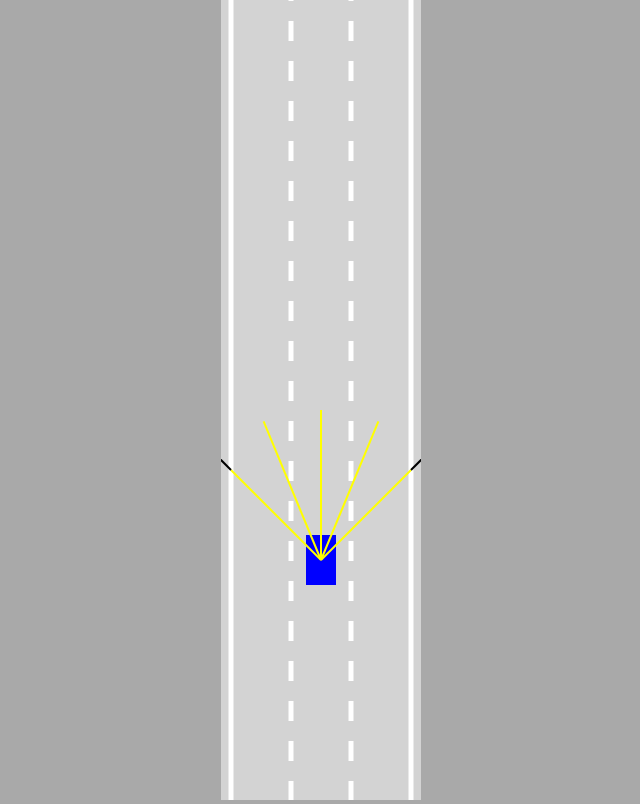
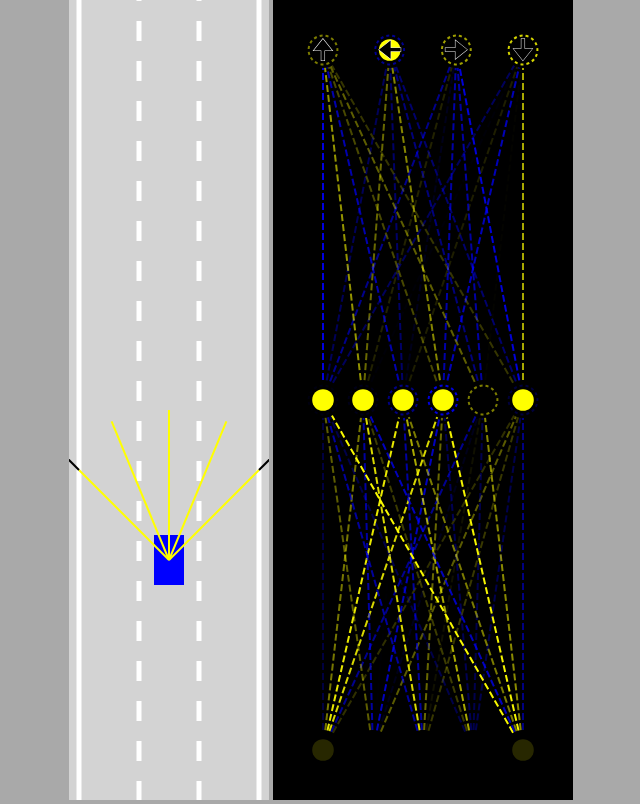
Before and after one commit to arnavt78/self-driving-car, a plain HTML site: page index.html in a window 1280 px wide. Shown: the whole page, without its empty margins (319-959 px from the left). Drawn offline with Linux system fonts and the light colour scheme.

Commit message:
Added neural network code and visualizer

```diff
--- a/car.js
+++ b/car.js
@@ -12,7 +12,12 @@ class Car {
     this.angle = 0;
     this.damaged = false;
 
-    if (controlType != "DUMMY") this.sensor = new Sensor(this);
+    this.useBrain = controlType == "AI";
+
+    if (controlType != "DUMMY") {
+      this.sensor = new Sensor(this);
+      this.brain = new NeuralNetwork([this.sensor.rayCount, 6, 4]);
+    }
     this.controls = new Controls(controlType);
   }
 
@@ -24,7 +29,21 @@ class Car {
       this.damaged = this.#assessDamage(roadBorders, traffic);
     }
 
-    if (this.sensor) this.sensor.update(roadBorders, traffic);
+    if (this.sensor) {
+      this.sensor.update(roadBorders, traffic);
+
+      const offsets = this.sensor.readings.map((s) => (s == null ? 0 : 1 - s.offset));
+      const outputs = NeuralNetwork.feedForward(offsets, this.brain);
+
+      // console.log(outputs);
+
+      if (this.useBrain) {
+        this.controls.forward = outputs[0];
+        this.controls.left = outputs[1];
+        this.controls.right = outputs[2];
+        this.controls.reverse = outputs[3];
+      }
+    }
   }
 
   #assessDamage(roadBorders, traffic) {
--- a/index.html
+++ b/index.html
@@ -8,9 +8,12 @@
     <title>Self-Driving Car</title>
   </head>
   <body>
-    <canvas id="myCanvas"></canvas>
+    <canvas id="carCanvas"></canvas>
+    <canvas id="networkCanvas"></canvas>
 
     <script src="utils.js"></script>
+    <script src="visualizer.js"></script>
+    <script src="network.js"></script>
     <script src="sensor.js"></script>
     <script src="road.js"></script>
     <script src="controls.js"></script>
--- a/index.js
+++ b/index.js
@@ -1,30 +1,40 @@
-const canvas = document.getElementById("myCanvas");
-canvas.width = 200;
+const carCanvas = document.getElementById("carCanvas");
+carCanvas.width = 200;
 
-const ctx = canvas.getContext("2d");
-const road = new Road(canvas.width / 2, canvas.width * 0.9);
-const car = new Car(road.getLaneCenter(1), 100, 30, 50, "KEYS");
+const networkCanvas = document.getElementById("networkCanvas");
+networkCanvas.width = 300;
+
+const carCtx = carCanvas.getContext("2d");
+const networkCtx = networkCanvas.getContext("2d");
+
+const road = new Road(carCanvas.width / 2, carCanvas.width * 0.9);
+const car = new Car(road.getLaneCenter(1), 100, 30, 50, "AI");
 const traffic = [new Car(road.getLaneCenter(1), -100, 30, 50, "DUMMY", 2)];
 
-const animate = () => {
+const animate = (time) => {
   for (let i = 0; i < traffic.length; i++) {
     traffic[i].update(road.borders, []);
   }
   car.update(road.borders, traffic);
 
-  canvas.height = window.innerHeight;
+  carCanvas.height = window.innerHeight;
+  networkCanvas.height = window.innerHeight;
 
-  ctx.save();
-  ctx.translate(0, -car.y + canvas.height * 0.7);
+  carCtx.save();
+  carCtx.translate(0, -car.y + carCanvas.height * 0.7);
 
-  road.draw(ctx);
+  road.draw(carCtx);
 
   for (let i = 0; i < traffic.length; i++) {
-    traffic[i].draw(ctx, "red");
+    traffic[i].draw(carCtx, "red");
   }
-  car.draw(ctx, "blue");
+  car.draw(carCtx, "blue");
 
-  ctx.restore();
+  carCtx.restore();
+
+  networkCtx.lineDashOffset = -time / 50;
+
+  Visualizer.drawNetwork(networkCtx, car.brain);
   requestAnimationFrame(animate);
 };
 
--- /dev/null
+++ b/network.js
@@ -0,0 +1,61 @@
+class NeuralNetwork {
+  constructor(neuronCounts) {
+    this.levels = [];
+    for (let i = 0; i < neuronCounts.length - 1; i++) {
+      this.levels.push(new Level(neuronCounts[i], neuronCounts[i + 1]));
+    }
+  }
+
+  static feedForward(givenInputs, network) {
+    let outputs = Level.feedForward(givenInputs, network.levels[0]);
+    for (let i = 1; i < network.levels.length; i++) {
+      outputs = Level.feedForward(outputs, network.levels[i]);
+    }
+    return outputs;
+  }
+}
+
+class Level {
+  constructor(inputCount, outputCount) {
+    this.inputs = new Array(inputCount);
+    this.outputs = new Array(outputCount);
+    this.biases = new Array(outputCount);
+
+    this.weights = [];
+    for (let i = 0; i < inputCount; i++) {
+      this.weights[i] = new Array(outputCount);
+    }
+
+    Level.#randomize(this);
+  }
+
+  static #randomize(level) {
+    for (let i = 0; i < level.inputs.length; i++) {
+      for (let j = 0; j < level.outputs.length; j++) {
+        level.weights[i][j] = Math.random() * 2 - 1;
+      }
+    }
+
+    for (let i = 0; i < level.biases.length; i++) {
+      level.biases[i] = Math.random() * 2 - 1;
+    }
+  }
+
+  static feedForward(givenInputs, level) {
+    for (let i = 0; i < level.inputs.length; i++) {
+      level.inputs[i] = givenInputs[i];
+    }
+
+    for (let i = 0; i < level.outputs.length; i++) {
+      let sum = 0;
+      for (let j = 0; j < level.inputs.length; j++) {
+        sum += level.inputs[j] * level.weights[j][i];
+      }
+
+      if (sum > level.biases[i]) level.outputs[i] = 1;
+      else level.outputs[i] = 0;
+    }
+
+    return level.outputs;
+  }
+}
--- a/style.css
+++ b/style.css
@@ -5,6 +5,9 @@ body {
   text-align: center;
 }
 
-#myCanvas {
+#carCanvas {
   background: lightgrey;
 }
+#networkCanvas {
+  background: black;
+}
--- a/utils.js
+++ b/utils.js
@@ -36,3 +36,11 @@ const polysIntersect = (poly1, poly2) => {
 
   return false;
 };
+
+const getRGBA = (value) => {
+  const alpha = Math.abs(value);
+  const R = value < 0 ? 0 : 255;
+  const G = R;
+  const B = value > 0 ? 0 : 255;
+  return "rgba(" + R + "," + G + "," + B + "," + alpha + ")";
+};
--- /dev/null
+++ b/visualizer.js
@@ -0,0 +1,99 @@
+class Visualizer {
+  static drawNetwork(ctx, network) {
+    const margin = 50;
+    const left = margin;
+    const top = margin;
+    const width = ctx.canvas.width - margin * 2;
+    const height = ctx.canvas.height - margin * 2;
+
+    const levelHeight = height / network.levels.length;
+
+    for (let i = network.levels.length - 1; i >= 0; i--) {
+      const levelTop =
+        top +
+        lerp(
+          height - levelHeight,
+          0,
+          network.levels.length == 1 ? 0.5 : i / (network.levels.length - 1)
+        );
+
+      ctx.setLineDash([7, 3]);
+      Visualizer.drawLevel(
+        ctx,
+        network.levels[i],
+        left,
+        levelTop,
+        width,
+        levelHeight,
+        i == network.levels.length - 1 ? ["🠉", "🠈", "🠊", "🠋"] : []
+      );
+    }
+  }
+
+  static drawLevel(ctx, level, left, top, width, height, outputLabels) {
+    const right = left + width;
+    const bottom = top + height;
+
+    const { inputs, outputs, weights, biases } = level;
+
+    for (let i = 0; i < inputs.length; i++) {
+      for (let j = 0; j < outputs.length; j++) {
+        ctx.beginPath();
+        ctx.moveTo(Visualizer.#getNodeX(inputs, i, left, right), bottom);
+        ctx.lineTo(Visualizer.#getNodeX(outputs, j, left, right), top);
+        ctx.lineWidth = 2;
+        ctx.strokeStyle = getRGBA(weights[i][j]);
+        ctx.stroke();
+      }
+    }
+
+    const nodeRadius = 18;
+    for (let i = 0; i < inputs.length; i++) {
+      const x = Visualizer.#getNodeX(inputs, i, left, right);
+      ctx.beginPath();
+      ctx.arc(x, bottom, nodeRadius, 0, Math.PI * 2);
+      ctx.fillStyle = "black";
+      ctx.fill();
+      ctx.beginPath();
+      ctx.arc(x, bottom, nodeRadius * 0.6, 0, Math.PI * 2);
+      ctx.fillStyle = getRGBA(inputs[i]);
+      ctx.fill();
+    }
+
+    for (let i = 0; i < outputs.length; i++) {
+      const x = Visualizer.#getNodeX(outputs, i, left, right);
+      ctx.beginPath();
+      ctx.arc(x, top, nodeRadius, 0, Math.PI * 2);
+      ctx.fillStyle = "black";
+      ctx.fill();
+      ctx.beginPath();
+      ctx.arc(x, top, nodeRadius * 0.6, 0, Math.PI * 2);
+      ctx.fillStyle = getRGBA(outputs[i]);
+      ctx.fill();
+
+      ctx.beginPath();
+      ctx.lineWidth = 2;
+      ctx.arc(x, top, nodeRadius * 0.8, 0, Math.PI * 2);
+      ctx.strokeStyle = getRGBA(biases[i]);
+      ctx.setLineDash([3, 3]);
+      ctx.stroke();
+      ctx.setLineDash([]);
+
+      if (outputLabels[i]) {
+        ctx.beginPath();
+        ctx.textAlign = "center";
+        ctx.textBaseline = "middle";
+        ctx.fillStyle = "black";
+        ctx.strokeStyle = "white";
+        ctx.font = nodeRadius * 1.5 + "px Arial";
+        ctx.fillText(outputLabels[i], x, top + nodeRadius * 0.1);
+        ctx.lineWidth = 0.5;
+        ctx.strokeText(outputLabels[i], x, top + nodeRadius * 0.1);
+      }
+    }
+  }
+
+  static #getNodeX(nodes, index, left, right) {
+    return lerp(left, right, nodes.length == 1 ? 0.5 : index / (nodes.length - 1));
+  }
+}
```
